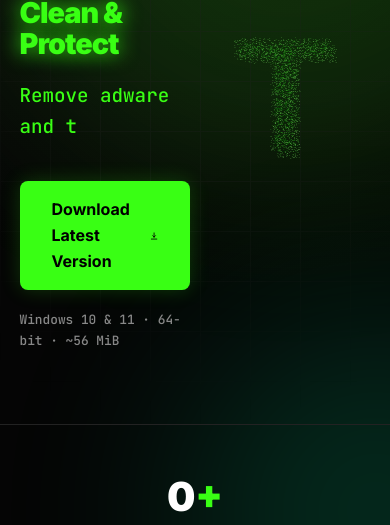
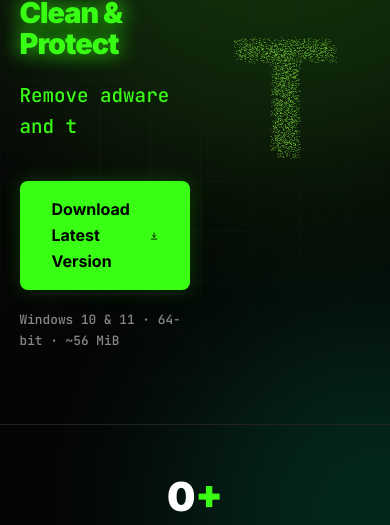
Before and after one commit to tttimirtt-spec/TMR-Secure, a plain HTML site: page index.html in a window 390 px wide. Shown: the part 319-844 px from the top of the page. Drawn offline with Linux system fonts and the light colour scheme; no server answers; animation ran at ten frames a second.

Commit message:
Brighten T particles and saturate red hover
Co-authored-by: Copilot <223556219+Copilot@users.noreply.github.com>

```diff
--- a/css/main.css
+++ b/css/main.css
@@ -121,7 +121,7 @@ body {
     justify-self: end;
     width: 100%;
     height: clamp(340px, 42vw, 520px);
-    opacity: 0.78;
+    opacity: 1;
     pointer-events: none;
 }
 .badge {
@@ -357,10 +357,10 @@ body {
         grid-row: 1;
         justify-self: end;
         height: clamp(220px, 55vw, 340px);
-        opacity: 0.65;
+        opacity: 0.9;
     }
 }
 
 @media (prefers-reduced-motion: reduce) {
-    .hero-t-swarm { opacity: 0.4; }
+    .hero-t-swarm { opacity: 0.9; }
 }
--- a/js/t-swarm.js
+++ b/js/t-swarm.js
@@ -74,7 +74,7 @@ document.addEventListener('DOMContentLoaded', () => {
         context.textAlign = 'center';
         context.textBaseline = 'middle';
         context.shadowColor = '#39ff14';
-        context.shadowBlur = 10;
+        context.shadowBlur = 16;
 
         const delta = Math.min((time - previousTime) / 16.67 || 1, 2);
         previousTime = time;
@@ -118,16 +118,16 @@ document.addEventListener('DOMContentLoaded', () => {
         const proximity = pointer.active
             ? Math.max(0, 1 - Math.sqrt(nearestDistanceSquared) / glowRadius)
             : 0;
-        const red = Math.round(164 + (255 - 164) * proximity);
-        const green = Math.round(255 + (48 - 255) * proximity);
-        const blue = Math.round(138 + (48 - 138) * proximity);
+        const red = Math.round(150 + (255 - 150) * proximity);
+        const green = Math.round(255 * (1 - proximity));
+        const blue = Math.round(72 * (1 - proximity));
         context.fillStyle = `rgb(${red}, ${green}, ${blue})`;
-        context.shadowColor = proximity > 0.05 ? '#ff3030' : '#39ff14';
-        context.shadowBlur = 6 + proximity * 22;
+        context.shadowColor = proximity > 0.05 ? '#ff0000' : '#39ff14';
+        context.shadowBlur = 16 + proximity * 30;
 
         for (const particle of particles) {
-            const pulse = reducedMotion ? 0.72 : 0.5 + (Math.sin(time * 0.0015 + particle.phase) + 1) * 0.22;
-            context.globalAlpha = Math.min(1, pulse + proximity * 0.28);
+            const pulse = reducedMotion ? 0.88 : 0.78 + (Math.sin(time * 0.0015 + particle.phase) + 1) * 0.1;
+            context.globalAlpha = Math.min(1, pulse + proximity * 0.12);
             context.font = `700 ${particle.size}px Arial, sans-serif`;
             context.fillText('T', particle.x, particle.y);
         }
```
